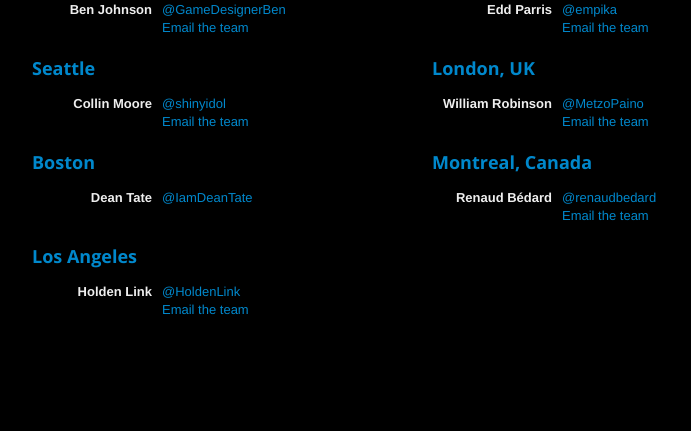
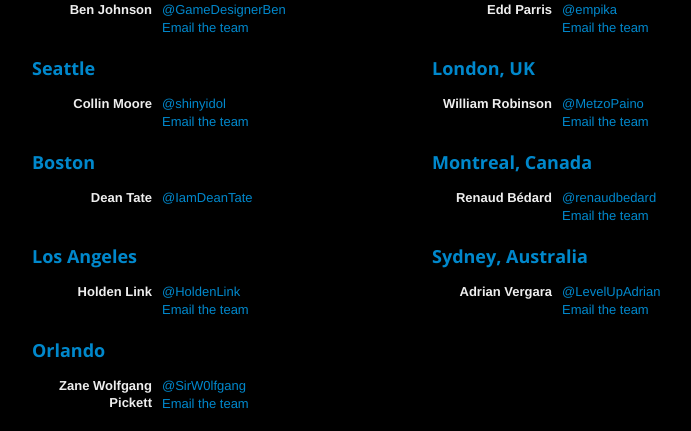
Before and after one commit to tabacco/molydeux, a PHP site: page / in a window 1280 px wide. Shown: the part 989-1420 px from the top of the page, without its empty margins (218-909 px from the left). Before the commit the page ends 1304 px from the top, so only its background shows below. Run offline with PHP 8.4, Linux system fonts and the light colour scheme.

Commit message:
Updating site with Sydney and Orlando; updating news page with 4 new cities announcement.

```diff
--- a/index.php
+++ b/index.php
@@ -139,6 +139,24 @@
         <dd><a href="mailto:molyjamla@gmail.com">Email the team</a></dd>
         </dl>
       </div>
+      <div class="span4" id="sydney">
+		<h3><a href="https://www.facebook.com/events/340440959339334/">Sydney, Australia</a></h3>
+        <dl class="dl-horizontal">
+          <dt>Adrian Vergara</dt>
+        <dd><a href="https://twitter.com/LevelUpAdrian">@LevelUpAdrian</a></dd>
+        <dd><a href="mailto:molyjamsydney@gmail.com">Email the team</a></dd>
+        </dl>
+      </div>
+    </div>
+    <div class="row">
+      <div class="span5 offset1" id="orlando">
+        <h3><a href="https://www.facebook.com/events/305335546201015/">Orlando</a></h3>
+        <dl class="dl-horizontal">
+          <dt>Zane Wolfgang Pickett</dt>
+        <dd><a href="https://twitter.com/SirW0lfgang">@SirW0lfgang</a>
+        <dd><a href="mailto:molyjamorlando@gmail.com">Email the team</a></dd>
+        </dl>
+      </div>
       <div class="span4">
       </div>
     </div>
```
Also changed, not shown: news.php (+12 -0 lines).
